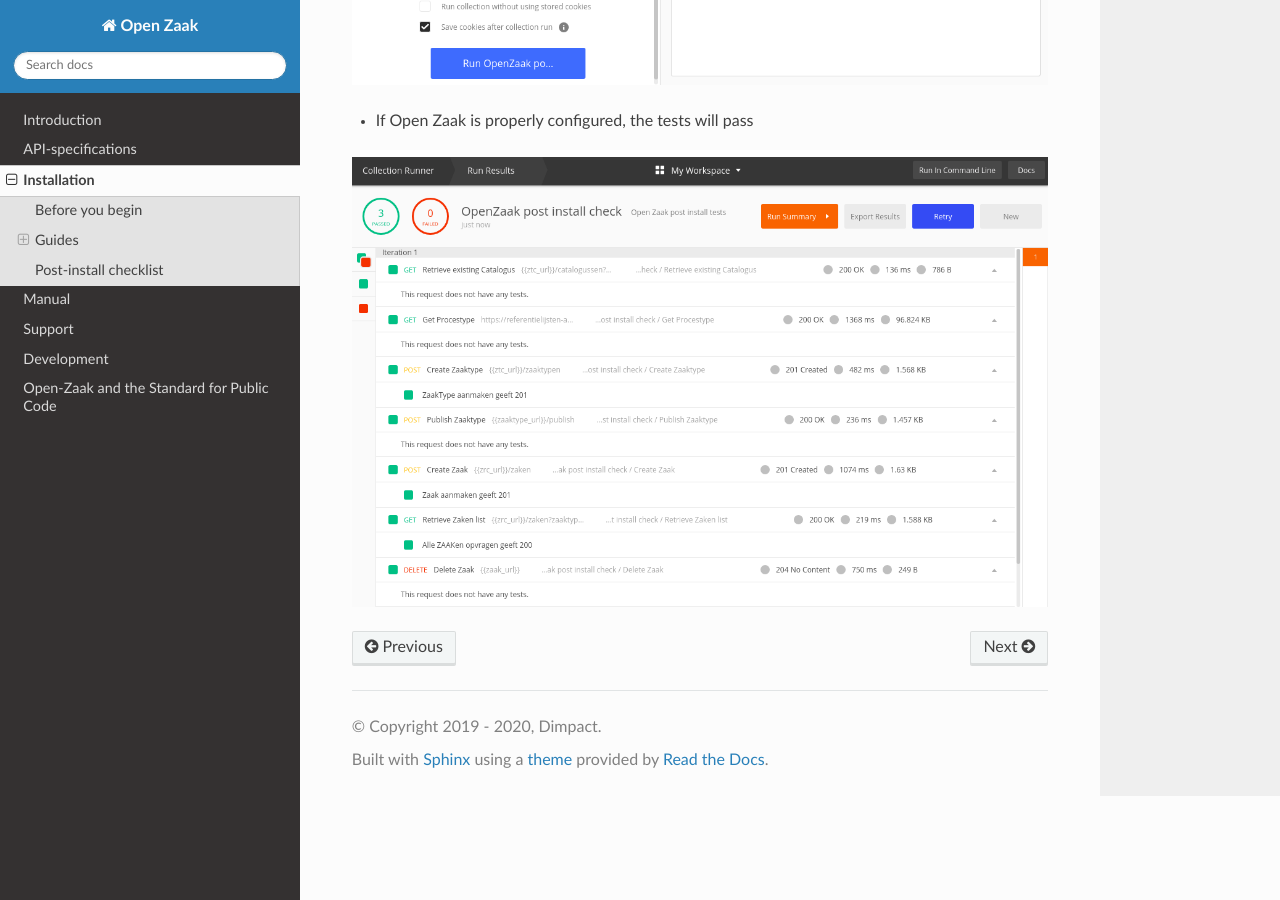
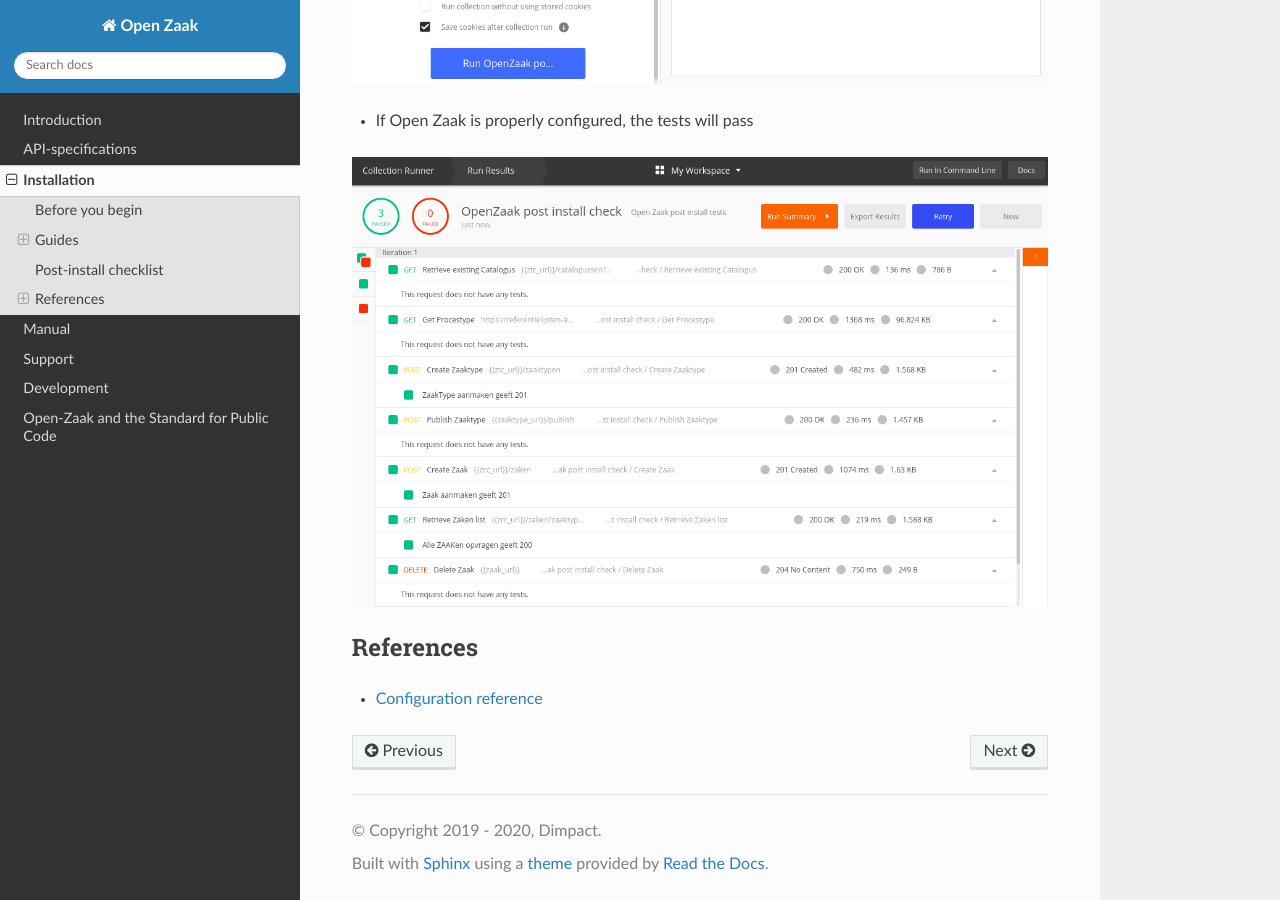
Before and after one commit to open-zaak/open-zaak, a Sphinx documentation site: the page built from docs/installation/index.rst, in a window 1280 px wide and 900 px high, scrolled down 3718 px. Built offline with Sphinx 7.4.7 and the Read the Docs theme 2.0.0, drawn with Linux system fonts in a browser that asks for light colours; pages that are not in the unit, such as notebooks, are missing from menus.

Commit message:
:truck: Move configuration around so that it's part of the docs
Adding markdown capabilities makes Sphinx complain about files missing
in the TOC (rightfully so), and that breaks the build. Now the
markdown files are published along.

```diff
--- a/docs/conf.md
+++ b/docs/installation/conf.md
@@ -1,4 +1,4 @@
-# Configuration
+# Configuration reference
 
 Open Zaak can be ran both as a Docker container or directly on a VPS or
 dedicated server. It relies on other services, such as database and cache
--- a/docs/installation/index.rst
+++ b/docs/installation/index.rst
@@ -110,3 +110,12 @@
     :alt: Postman collection runner results
 
 .. _`here`: https://documenter.getpostman.com/view/7083537/SWT8gKYU?version=latest
+
+
+References
+----------
+
+.. toctree::
+   :maxdepth: 1
+
+   conf
```
Also changed, not shown: 1 other file.
